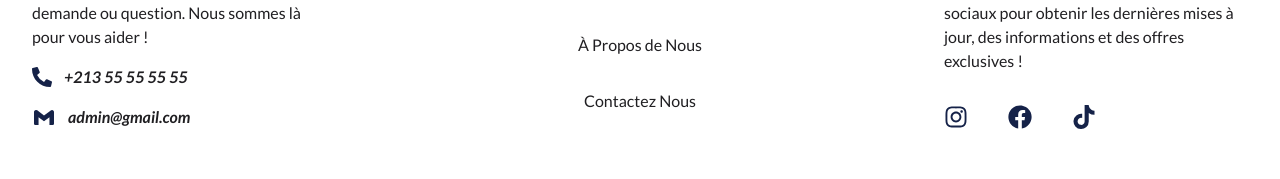
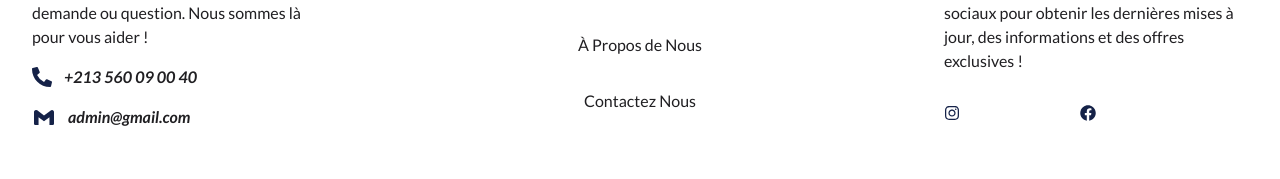
Before and after one commit to KamelMesbahi13/hotel, a React (Vite) app: page / in a window 1280 px wide. Shown: the part 5987-6166 px from the top of the page. Built offline with nearby package versions, Linux system fonts and the light colour scheme.

Commit message:
Adding The Images

```diff
--- a/src/Ui/Footer/Footer.jsx
+++ b/src/Ui/Footer/Footer.jsx
@@ -3,7 +3,7 @@ import { Link as RouterLink } from "react-router-dom";
 import Data from "../../Data/Data.json";
 import Logo from "../../assets/Logo.png";
 import { BiLogoGmail } from "react-icons/bi";
-import { FaInstagram, FaTiktok, FaFacebook, FaPhoneAlt } from "react-icons/fa";
+import { FaInstagram, FaFacebook, FaPhoneAlt } from "react-icons/fa";
 import { useNavigate } from "react-router-dom";
 
 const Footer = () => {
@@ -52,7 +52,7 @@ const Footer = () => {
                 <i className="mr-3 text-xl text-mainColor">
                   <FaPhoneAlt />
                 </i>
-                <p className="italic font-bold">+213 55 55 55 55</p>
+                <p className="italic font-bold">+213 560 09 00 40</p>
               </div>
               <div className="flex items-center initialDirection">
                 <i className="mr-3 text-2xl text-mainColor">
@@ -84,15 +84,26 @@ const Footer = () => {
                 {t("footer_social_media_paragraph")}
               </p>
               <div className="flex justify-between w-1/2 text-2xl">
+                <a
+                  href="https://www.instagram.com/zidane.appartement?utm_source=ig_web_button_share_sheet&igsh=ZDNlZDc0MzIxNw=="
+                  target="_blank"
+                  className="cursor-pointer"
+                >
                   <i className="text-mainColor">
                     <FaInstagram />
                   </i>
+                </a>
+                <div>
+                  <a
+                    href="https://web.facebook.com/profile.php?id=61561016956548"
+                    target="_blank"
+                    className="cursor-pointer"
+                  >
                     <i className="text-mainColor">
                       <FaFacebook />
                     </i>
-                <i className="text-mainColor">
-                  <FaTiktok />
-                </i>
+                  </a>
+                </div>
               </div>
             </div>
           </div>
```
Lines whose indentation alone changed are shown as unchanged.
